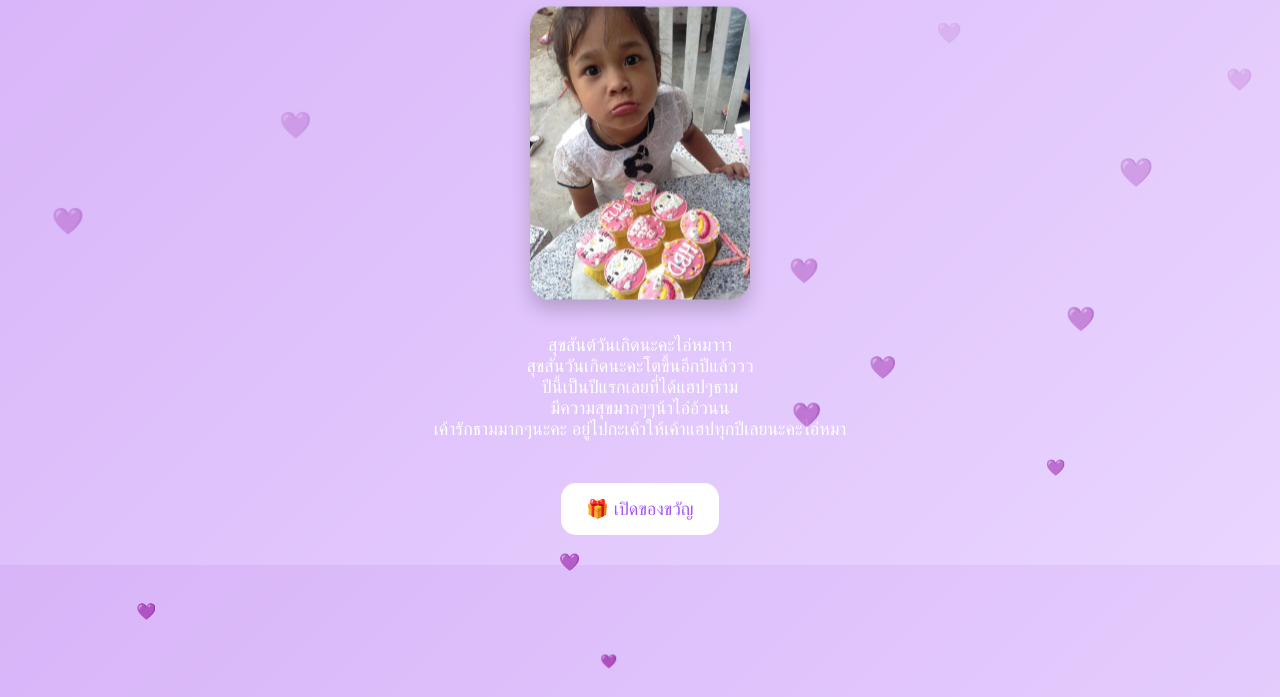
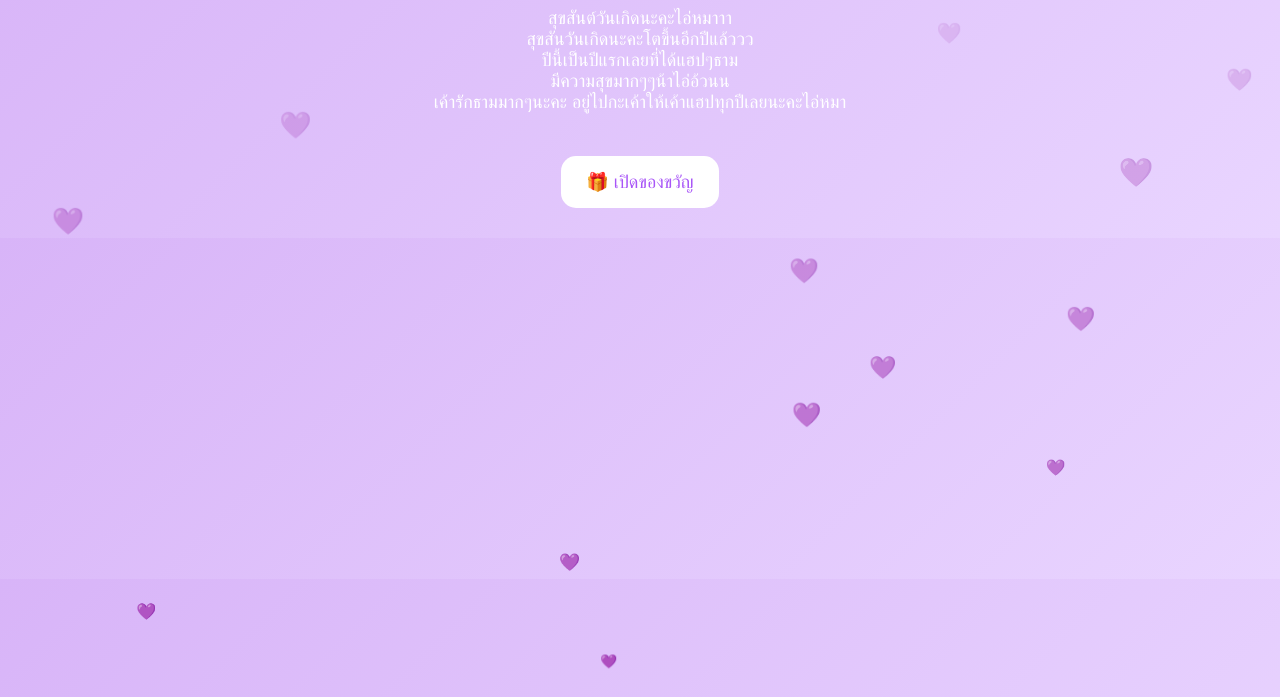
Before and after one commit to ZX40M/happybirtday.github.io, a plain HTML site: page main.html in a window 1280 px wide. Shown: the part 103-800 px from the top of the page. Drawn offline with Linux system fonts and the light colour scheme.

Commit message:
Add files via upload

```diff
--- a/main.html
+++ b/main.html
@@ -101,7 +101,7 @@ button:hover {
 <div class="container">
   <h1>🎂 Happy Birthday 💜</h1>
 
-  <img src="time.jpg">
+  <src="time.jpg">
 
   <p>
     สุขสันต์วันเกิดนะคะไอ่หมาาา<br>
```
